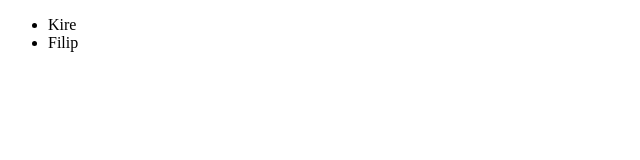
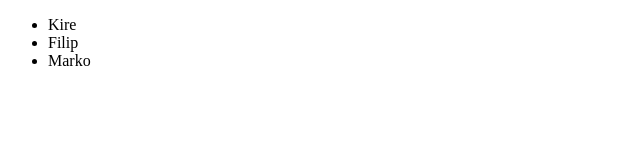
Before and after one commit to KireTripunovski/-mentor-git2-group-4, a plain HTML site: page index.html in a window 1280 px wide. Shown: the full height of the page, 0-640 px from the left. Drawn offline with Linux system fonts and the light colour scheme.

Commit message:
Added Marko in list

```diff
--- a/index.html
+++ b/index.html
@@ -9,6 +9,7 @@
     <ul>
       <li>Kire</li>
       <li>Filip</li>
+      <li>Marko</li>
     </ul>
   </body>
 </html>
```
